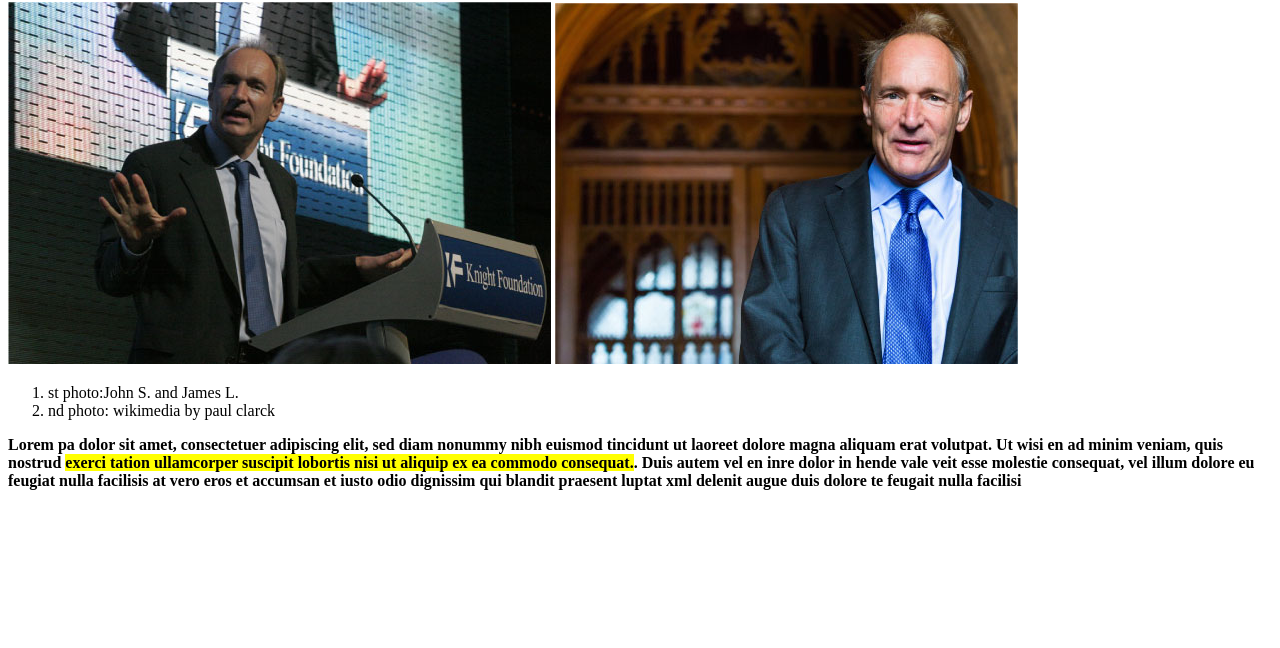
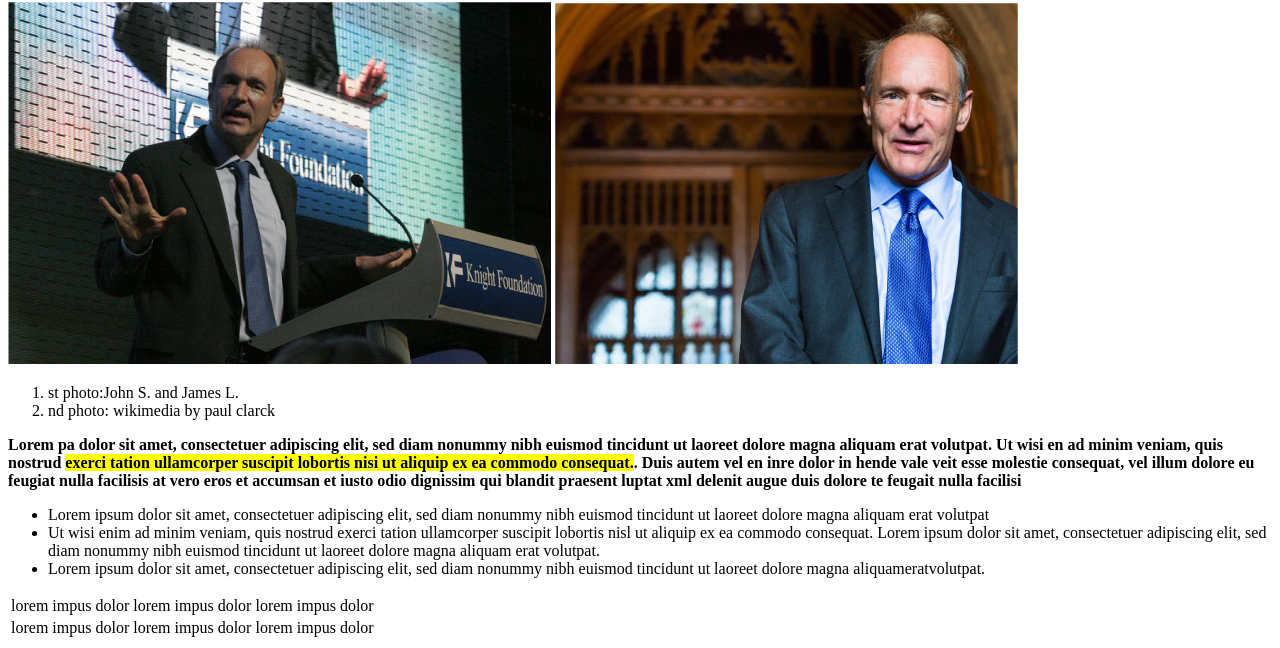
Before and after one commit to stefanopaesano/html-css-booleaner, a plain HTML site: page index.html in a window 1280 px wide. Shown: the part 423-1071 px from the top of the page. Before the commit the page ends 929 px from the top, so only its background shows below. Drawn offline with Linux system fonts and the light colour scheme.

Commit message:
inizio table

```diff
--- a/index.html
+++ b/index.html
@@ -17,6 +17,7 @@
         <h1>Internet deve essere al servizio del "bene pubblico": il <div>manifesto di Tim Berners-Lee</div> </h1>
         <img src="img/tim-1.jpg" alt="">
         <img src="img/tim-2.jpg" alt="">
+        <div id="contenitore">
         <ol>
             <li>
                st photo:John S. and James L.
@@ -27,14 +28,42 @@
         </ol>
         <p><strong>Lorem pa dolor sit amet, consectetuer adipiscing elit, sed diam nonummy nibh euismod tincidunt ut laoreet dolore magna aliquam erat volutpat. Ut wisi en ad minim veniam, quis nostrud <mark>exerci tation ullamcorper suscipit lobortis nisi ut aliquip ex ea commodo consequat.</mark>. Duis autem vel en inre dolor in hende vale veit esse molestie consequat, vel illum dolore eu feugiat nulla facilisis at vero eros et accumsan et iusto odio dignissim qui blandit praesent luptat xml delenit augue duis dolore te feugait nulla facilisi</strong>
         </p>
-
-
-
-
-
-
-
-
+        <ul>
+            <li>
+                Lorem ipsum dolor sit amet, consectetuer adipiscing elit, sed diam nonummy nibh euismod tincidunt ut laoreet dolore magna aliquam erat volutpat
+            </li>
+            <li>
+                Ut wisi enim ad minim veniam, quis nostrud exerci tation ullamcorper suscipit lobortis nisl ut aliquip ex ea commodo consequat. Lorem ipsum dolor sit amet, consectetuer adipiscing elit, sed diam nonummy nibh euismod tincidunt ut laoreet dolore magna aliquam erat volutpat.
+            </li>
+            <li>
+                Lorem ipsum dolor sit amet, consectetuer adipiscing elit, sed diam nonummy nibh euismod tincidunt ut laoreet dolore magna aliquameratvolutpat.
+            </li>
+        </ul>
+        </div>
+        <table>
+            <thead>
+              <td>
+                lorem impus dolor
+              </td>
+              <td>
+                lorem impus dolor
+              </td>
+              <td>
+                lorem impus dolor
+              </td>
+            </thead>
+            <tbody>
+               <td>
+                 lorem impus dolor
+               </td>
+               <td>
+                lorem impus dolor
+                </td>
+                <td>
+                 lorem impus dolor
+                </td>
+            </tbody>
+        </table>
     </main>
 
 
--- a/style.css
+++ b/style.css
@@ -6,3 +6,6 @@ header {
 mark{
     background-color: yellow;
 }
+#contenitore{
+    text-align: left;
+}
```
